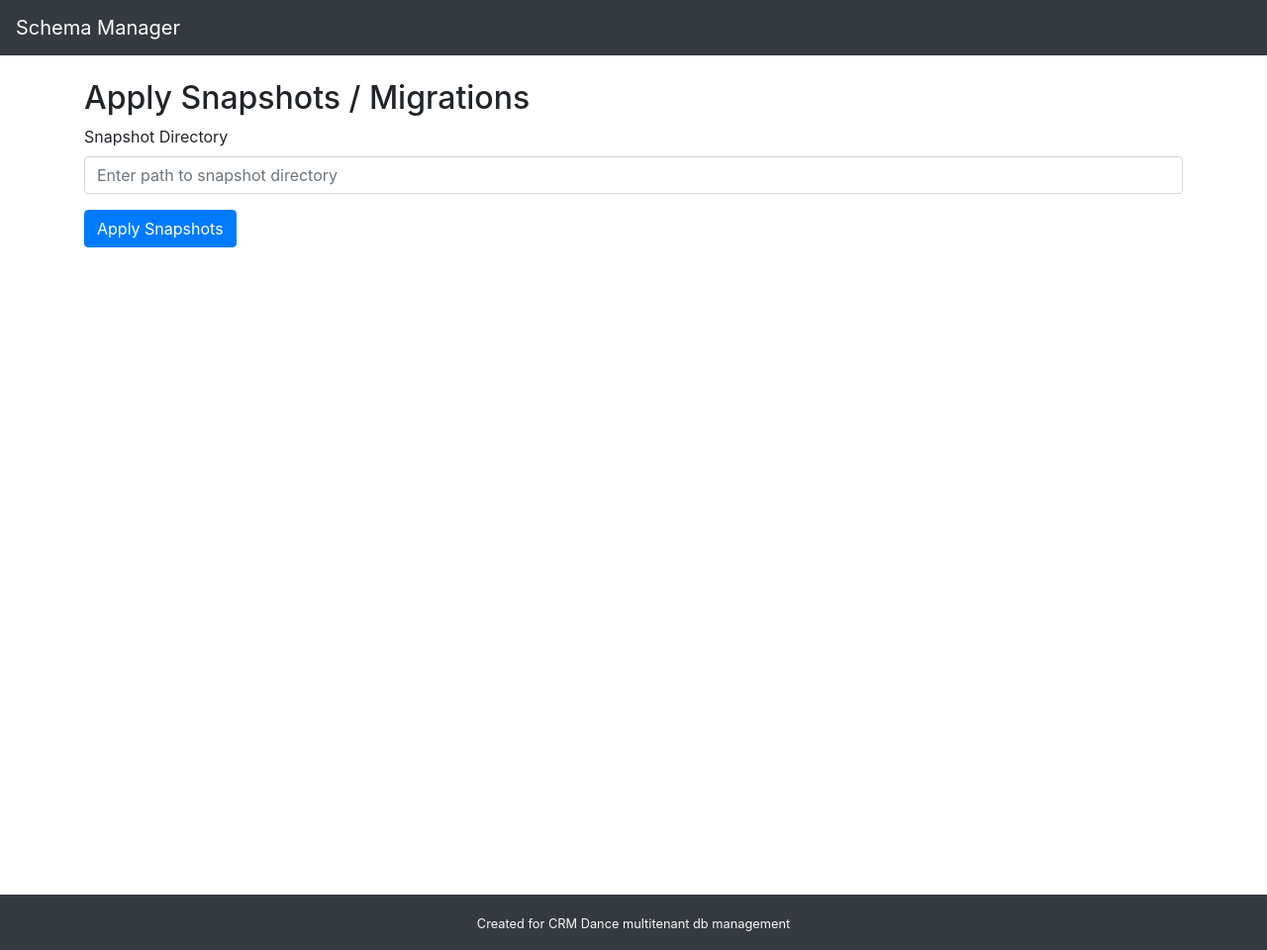
After one commit to anton-haskevych/mysql-schema-manager, a Flask app: template templates/apply_snapshots.html in a window 1280 px wide. The commit adds this page. Shown: the whole page at 99% size. Run offline with Flask 3, Linux system fonts and the light colour scheme; the template is opened without the code that fills it, so the values that code supplies are empty; parts of the project's set-up code (start-up, migrations or seed data) failed here and were passed over; some libraries are stand-ins or nearby versions.

Commit message:
Fixed applying schemas

```diff
--- a/app.py
+++ b/app.py
@@ -6,16 +6,17 @@ import shutil
 import math
 import subprocess
 import tempfile
+import re
 from flask import Flask, render_template, request, redirect, url_for, flash
 import mysql.connector
-from mysql.connector import errorcode
 from werkzeug.utils import secure_filename
+from concurrent.futures import ThreadPoolExecutor, as_completed
+from tqdm import tqdm
 
 app = Flask(__name__)
 app.secret_key = 'your_secret_key'  # Replace with a strong secret key
 
 CONFIG_FILE = 'config.json'
-
 
 def load_config():
     if os.path.exists(CONFIG_FILE):
@@ -30,18 +31,17 @@ def load_config():
     config.setdefault('mysql_username', '')
     config.setdefault('mysql_password', '')
     config.setdefault('migration_folder', os.path.join(os.getcwd(), 'migrations'))
+    config.setdefault('backup_folder', os.path.join(os.getcwd(), 'backups'))
     return config
-
 
 def save_config(config):
     with open(CONFIG_FILE, 'w') as f:
         json.dump(config, f, indent=4)
 
-
 # Global configuration loaded on startup
 config = load_config()
 os.makedirs(config['migration_folder'], exist_ok=True)
-
+os.makedirs(config['backup_folder'], exist_ok=True)
 
 def get_mysql_connection():
     try:
@@ -55,8 +55,11 @@ def get_mysql_connection():
         flash(f"MySQL connection error: {err}", "danger")
         return None
 
-
 def drop_all_schemas():
+    """
+    WARNING: This function drops every non-system database.
+    Use with extreme caution!
+    """
     conn = get_mysql_connection()
     if not conn:
         return False
@@ -65,7 +68,6 @@ def drop_all_schemas():
         cursor.execute("SHOW DATABASES")
         databases = cursor.fetchall()
         for (db,) in databases:
-            # Skip system databases
             if db in ('information_schema', 'mysql', 'performance_schema', 'sys'):
                 continue
             drop_stmt = f"DROP DATABASE `{db}`"
@@ -78,42 +80,118 @@ def drop_all_schemas():
         flash(f"Error dropping schemas: {err}", "danger")
         return False
 
+def list_sql_files(directory):
+    """List all .sql files in a directory."""
+    return [
+        os.path.join(directory, f)
+        for f in os.listdir(directory)
+        if os.path.isfile(os.path.join(directory, f)) and f.endswith('.sql')
+    ]
+
+def check_and_remove_line(file_path, line_to_remove):
+    """Remove a specific line from a file, if present."""
+    with open(file_path, 'rb') as file:
+        lines = file.readlines()
+    with open(file_path, 'wb') as file:
+        for line in lines:
+            if line.strip() != line_to_remove.encode('utf-8'):
+                file.write(line)
+
+def set_global_time_zone(time_zone):
+    """Set MySQL global time zone using your credentials."""
+    env = os.environ.copy()
+    env['MYSQL_PWD'] = config['mysql_password']
+    cmd = [
+        "mysql",
+        "-u", config['mysql_username'],
+        "-e", f"SET GLOBAL time_zone = '{time_zone}';"
+    ]
+    subprocess.check_call(cmd, env=env)
 
 def apply_migration_version(version_name):
     migration_path = os.path.join(config['migration_folder'], version_name)
     if not os.path.isdir(migration_path):
         flash("Migration version not found.", "danger")
         return False
-    # First, drop all schemas
+
+    # Drop all non-system schemas first (warning: destructive!)
     if not drop_all_schemas():
         return False
-    conn = get_mysql_connection()
-    if not conn:
-        return False
-    try:
-        cursor = conn.cursor()
-        # Walk through the migration directory and execute all .sql files
-        for root, dirs, files in os.walk(migration_path):
-            files.sort()  # Execute in a consistent order
-            for file in files:
-                if file.endswith('.sql'):
-                    file_path = os.path.join(root, file)
-                    with open(file_path, 'r', encoding='utf-8') as f:
-                        sql_commands = f.read()
-                        # Simple split by semicolon; for complex scripts consider a proper parser
-                        for command in sql_commands.split(';'):
-                            command = command.strip()
-                            if command:
-                                cursor.execute(command)
-        conn.commit()
-        cursor.close()
-        conn.close()
-        flash("Migration applied successfully.", "success")
-        return True
-    except mysql.connector.Error as err:
-        flash(f"Error applying migration: {err}", "danger")
-        return False
 
+    env = os.environ.copy()
+    env['MYSQL_PWD'] = config['mysql_password']
+
+    for root, dirs, files in os.walk(migration_path):
+        files.sort()  # Ensure consistent order
+        for file in files:
+            if file.endswith('.sql'):
+                file_path = os.path.join(root, file)
+                with open(file_path, 'r', encoding='utf-8') as f:
+                    contents = f.read().strip()
+                # Check for a USE statement
+                if not re.search(r'\bUSE\s+[`"]?\w+[`"]?', contents, re.IGNORECASE):
+                    # No USE found: assume target database is the file's base name (e.g. demo.sql -> demo)
+                    db_name = os.path.basename(file).split('.')[0]
+                    # Create the database if needed
+                    create_db_cmd = [
+                        "mysql",
+                        "-u", config['mysql_username'],
+                        "-h", "localhost",
+                        "-e", f"CREATE DATABASE IF NOT EXISTS `{db_name}`;"
+                    ]
+                    try:
+                        subprocess.check_call(create_db_cmd, env=env)
+                    except subprocess.CalledProcessError as e:
+                        flash(f"Error creating database {db_name}: {e}", "danger")
+                        return False
+                    # Run the file with the default database using -D flag
+                    cmd = [
+                        "mysql",
+                        "-u", config['mysql_username'],
+                        "-h", "localhost",
+                        "-D", db_name
+                    ]
+                else:
+                    # File contains a USE statement; try to extract the database name
+                    match = re.search(r'\bUSE\s+[`"]?(\w+)[`"]?', contents, re.IGNORECASE)
+                    if match:
+                        db_name = match.group(1)
+                        # Ensure that database exists
+                        create_db_cmd = [
+                            "mysql",
+                            "-u", config['mysql_username'],
+                            "-h", "localhost",
+                            "-e", f"CREATE DATABASE IF NOT EXISTS `{db_name}`;"
+                        ]
+                        try:
+                            subprocess.check_call(create_db_cmd, env=env)
+                        except subprocess.CalledProcessError as e:
+                            flash(f"Error creating database {db_name}: {e}", "danger")
+                            return False
+                        # Force the default database via -D flag even though a USE is in the file
+                        cmd = [
+                            "mysql",
+                            "-u", config['mysql_username'],
+                            "-h", "localhost",
+                            "-D", db_name
+                        ]
+                    else:
+                        # Fallback (should not happen): run with host parameter only.
+                        cmd = [
+                            "mysql",
+                            "-u", config['mysql_username'],
+                            "-h", "localhost"
+                        ]
+                # Execute the command by passing the file as standard input.
+                with open(file_path, 'rb') as f:
+                    try:
+                        subprocess.check_call(cmd, stdin=f, env=env)
+                    except subprocess.CalledProcessError as e:
+                        flash(f"Error applying migration file {file}: {e}", "danger")
+                        return False
+
+    flash("Migration applied successfully.", "success")
+    return True
 
 def list_migration_versions():
     migration_versions = []
@@ -127,15 +205,16 @@ def list_migration_versions():
                     'name': item,
                     'created': datetime.datetime.fromtimestamp(creation_time)
                 })
-    # Sort by creation date descending (newest first)
     migration_versions.sort(key=lambda x: x['created'], reverse=True)
     return migration_versions
 
+# -----------------------------
+# Flask Routes
+# -----------------------------
 
 @app.route('/', methods=['GET'])
 def dashboard():
     migration_versions = list_migration_versions()
-    # Pagination parameters: 5 migration versions per page
     page = request.args.get('page', 1, type=int)
     per_page = 5
     total = len(migration_versions)
@@ -148,7 +227,6 @@ def dashboard():
                            migrations=paginated_migrations,
                            page=page,
                            total_pages=total_pages)
-
 
 @app.route('/update_config', methods=['POST'])
 def update_config():
@@ -166,7 +244,6 @@ def update_config():
     flash("Configuration updated.", "success")
     return redirect(url_for('dashboard'))
 
-
 @app.route('/drop_schemas', methods=['POST'])
 def drop_schemas():
     if drop_all_schemas():
@@ -174,7 +251,6 @@ def drop_schemas():
     else:
         flash("Failed to drop schemas.", "danger")
     return redirect(url_for('dashboard'))
-
 
 @app.route('/apply_migration', methods=['POST'])
 def apply_migration():
@@ -188,49 +264,37 @@ def apply_migration():
         flash("No migration version selected.", "warning")
     return redirect(url_for('dashboard'))
 
-
 @app.route('/upload_migration', methods=['POST'])
 def upload_migration():
-    # Use the folder provided by the user in this upload form
     upload_folder = request.form.get('upload_folder', '').strip()
     if not upload_folder:
         flash("Please enter a valid migration folder path.", "warning")
         return redirect(url_for('dashboard'))
-    # Ensure the folder exists
     os.makedirs(upload_folder, exist_ok=True)
-
-    # Auto-generate a new migration version name using the current timestamp
     version_name = "migration_" + datetime.datetime.now().strftime("%Y%m%d_%H%M%S")
     version_path = os.path.join(upload_folder, version_name)
     os.makedirs(version_path, exist_ok=True)
-
     if 'migration_files' not in request.files:
         flash("No file part in the request.", "warning")
         return redirect(url_for('dashboard'))
-
     uploaded_file = request.files['migration_files']
     filename = secure_filename(uploaded_file.filename)
     if filename == '':
         flash("No selected file.", "warning")
         return redirect(url_for('dashboard'))
-
     if filename.endswith('.zip'):
         zip_path = os.path.join(version_path, filename)
         uploaded_file.save(zip_path)
-        # Extract zip contents into version_path
         with zipfile.ZipFile(zip_path, 'r') as zip_ref:
             zip_ref.extractall(version_path)
         os.remove(zip_path)
         flash("Zip migration uploaded and extracted.", "success")
     else:
-        # Handle folder upload (when using webkitdirectory, browsers include relative paths)
         file_path = os.path.join(version_path, filename)
         os.makedirs(os.path.dirname(file_path), exist_ok=True)
         uploaded_file.save(file_path)
         flash("Migration file uploaded.", "success")
-
     return redirect(url_for('dashboard'))
-
 
 @app.route('/delete_migration', methods=['POST'])
 def delete_migration():
@@ -249,26 +313,19 @@ def delete_migration():
         flash("No migration version specified.", "warning")
     return redirect(url_for('dashboard'))
 
-
-# New Dump Database route and handler
 @app.route('/dump_database', methods=['GET', 'POST'])
 def dump_database():
     if request.method == 'POST':
-        # Retrieve dump parameters from form
         host = request.form.get('host', 'localhost').strip()
         dump_username = request.form.get('dump_username', '').strip()
         dump_password = request.form.get('dump_password', '').strip()
         backup_folder = request.form.get('backup_folder', '').strip()
         if not backup_folder:
-            backup_folder = os.path.join(os.getcwd(), 'migrations')
+            backup_folder = config['backup_folder']
         os.makedirs(backup_folder, exist_ok=True)
-
-        # Create a subfolder with the timestamp in the format mm_dd_yyyy_HH_mm_AM/PM
         timestamp_folder = datetime.datetime.now().strftime("%m_%d_%Y_%I_%M_%p")
         full_backup_path = os.path.join(backup_folder, timestamp_folder)
         os.makedirs(full_backup_path, exist_ok=True)
-
-        # Create a temporary MySQL config file for mysqldump
         config_contents = "[client]\n"
         config_contents += f"user={dump_username}\n"
         config_contents += f"password={dump_password}\n"
@@ -276,8 +333,6 @@ def dump_database():
         with tempfile.NamedTemporaryFile(mode='w', delete=False) as tf:
             tf.write(config_contents)
             mysql_config_file = tf.name
-
-        # Connect to MySQL to list available databases
         try:
             conn = mysql.connector.connect(
                 host=host,
@@ -293,16 +348,13 @@ def dump_database():
             flash(f"Error connecting to MySQL: {err}", "danger")
             os.remove(mysql_config_file)
             return redirect(url_for('dump_database'))
-
-        # Exclude system databases
         exclude = ['information_schema', 'mysql', 'sys', 'performance_schema']
         databases = [db for db in databases if db not in exclude]
-
         dumped_files = []
-        # Dump each database using mysqldump with specified parameters
+        env = os.environ.copy()
+        env['MYSQL_PWD'] = dump_password
         for db in databases:
-            file_timestamp = datetime.datetime.now().strftime("%Y%m%d_%H%M%S")
-            backup_file = os.path.join(full_backup_path, f"{db}_{file_timestamp}.sql")
+            backup_file = os.path.join(full_backup_path, f"{db}.sql")
             cmd = [
                 "mysqldump",
                 f"--defaults-extra-file={mysql_config_file}",
@@ -311,19 +363,49 @@ def dump_database():
                 db
             ]
             with open(backup_file, 'w') as f:
-                result = subprocess.run(cmd, stdout=f, stderr=subprocess.PIPE)
+                result = subprocess.run(cmd, stdout=f, stderr=subprocess.PIPE, env=env)
             if result.returncode == 0:
                 dumped_files.append(backup_file)
             else:
                 flash(f"Error dumping database {db}: {result.stderr.decode()}", "danger")
         os.remove(mysql_config_file)
         if dumped_files:
-            flash(f"Dump completed. # of backed up databases: {len(dumped_files)}. Everything saved in folder: {full_backup_path}", "success")
+            flash(
+                f"Dump completed. # of backed up databases: {len(dumped_files)}. Everything saved in folder: {full_backup_path}",
+                "success")
         else:
             flash("No databases were backed up.", "warning")
         return redirect(url_for('dashboard'))
     return render_template('dump.html', cwd=os.getcwd(), config=config)
 
 
+from flask import jsonify
+
+
+@app.route('/confirm_apply_migration/<version>', methods=['GET', 'POST'])
+def confirm_apply_migration(version):
+    migration_path = os.path.join(config['migration_folder'], version)
+    if not os.path.isdir(migration_path):
+        flash("Migration version not found.", "danger")
+        return redirect(url_for('dashboard'))
+
+    if request.method == 'GET':
+        # List all SQL files in the migration folder.
+        sql_files = []
+        for root, dirs, files in os.walk(migration_path):
+            for file in sorted(files):
+                if file.endswith('.sql'):
+                    sql_files.append(file)
+        return render_template('confirm_apply_migration.html', version=version, sql_files=sql_files)
+
+    # POST: apply the migration.
+    success = apply_migration_version(version)
+    if success:
+        # Return JSON response for AJAX.
+        return jsonify({"success": True})
+    else:
+        return jsonify({"success": False, "message": "Error applying migration."}), 500
+
+
 if __name__ == '__main__':
     app.run(debug=True)
--- /dev/null
+++ b/templates/apply_snapshots.html
@@ -0,0 +1,11 @@
+{% extends "base.html" %}
+{% block content %}
+<h2>Apply Snapshots / Migrations</h2>
+<form method="POST" action="{{ url_for('apply_snapshots') }}">
+  <div class="form-group">
+    <label for="snapshot_dir">Snapshot Directory</label>
+    <input type="text" class="form-control" id="snapshot_dir" name="snapshot_dir" placeholder="Enter path to snapshot directory">
+  </div>
+  <button type="submit" class="btn btn-primary">Apply Snapshots</button>
+</form>
+{% endblock %}
--- a/templates/base.html
+++ b/templates/base.html
@@ -6,20 +6,31 @@
     <!-- Bootstrap CSS -->
     <link rel="stylesheet" href="https://stackpath.bootstrapcdn.com/bootstrap/4.5.2/css/bootstrap.min.css">
     <style>
-        body {
-            padding-top: 60px;
+        html, body {
+            min-height: 100vh;
+            margin: 0;
+            padding: 0;
         }
 
+        /* Optionally, ensure the main container stretches too */
         .container {
-            max-width: 960px;
+            min-height: 100vh;
+            display: flex;
+            flex-direction: column;
+        }
+
+        /* Push footer to the bottom if needed */
+        .content {
+            flex: 1;
         }
     </style>
 </head>
 <body>
-<nav class="navbar navbar-expand-lg navbar-dark bg-dark fixed-top">
+<nav class="navbar navbar-expand-lg navbar-dark bg-dark">
     <a class="navbar-brand" href="{{ url_for('dashboard') }}">Schema Manager</a>
 </nav>
 <div class="container mt-4">
+    <div class="content">
         {% with messages = get_flashed_messages(with_categories=true) %}
             {% if messages %}
                 {% for category, message in messages %}
@@ -34,12 +45,12 @@
         {% endwith %}
         {% block content %}{% endblock %}
     </div>
+</div>
 <footer class="footer bg-dark text-light mt-4 py-3">
-    <div class="container text-center">
+    <div class="text-center">
         <small>Created for CRM Dance multitenant db management</small>
     </div>
 </footer>
-
 <!-- jQuery, Popper.js, and Bootstrap JS -->
 <script src="https://code.jquery.com/jquery-3.5.1.slim.min.js"></script>
 <script src="https://cdn.jsdelivr.net/npm/popper.js@1.16.1/dist/umd/popper.min.js"></script>
```
Also changed, not shown: templates/confirm_apply_migration.html (added, +79 -0 lines), templates/dashboard.html (+25 -11 lines). Lines whose indentation alone changed are shown as unchanged.
